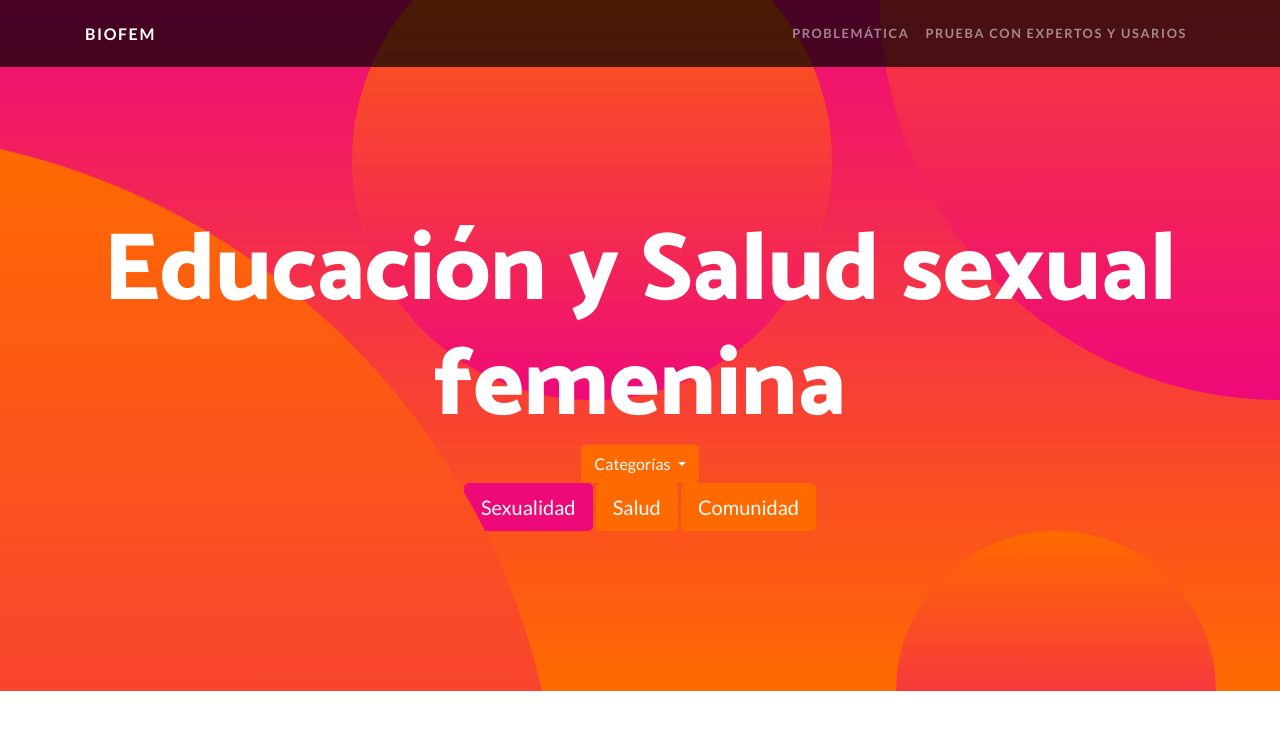
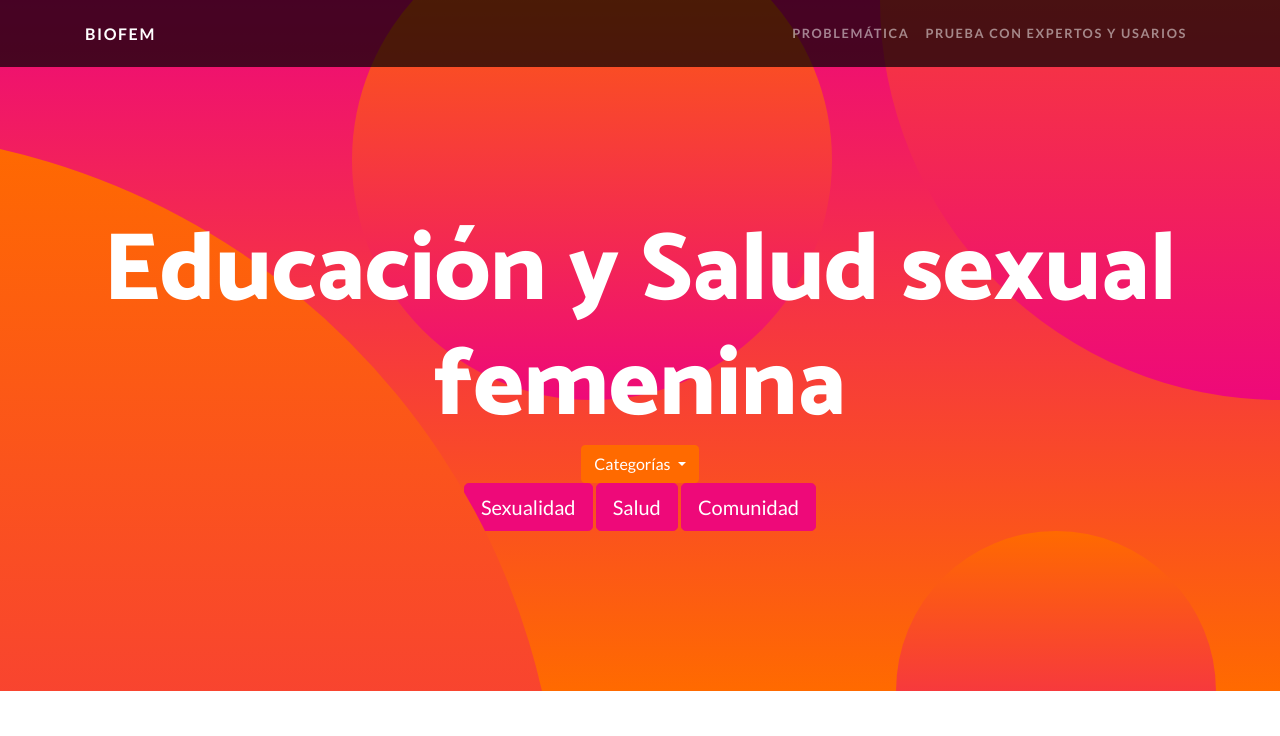
Before and after one commit to MelissaMP/ejemplo-pagina-web, a website: page index.html in a window 1280 px wide. Shown: the top 736 px of the page. Drawn offline with Linux system fonts and the light colour scheme; a script that the page names is missing.

Commit message:
Update index.html

```diff
--- a/index.html
+++ b/index.html
@@ -81,8 +81,8 @@
     <div class="bg-circle-4 bg-circle"></div>
 
 <a href="link1.html" class="btn btn-primary btn-lg " role="button" aria-pressed="true">Sexualidad</a>
-<a href="link2.html" class="btn btn-secondary btn-lg " role="button" aria-pressed="true">Salud</a>
-  <a href="link3.html" class="btn btn-secondary btn-lg " role="button" aria-pressed="true">Comunidad</a>
+<a href="link2.html" class="btn btn-primary btn-lg " role="button" aria-pressed="true">Salud</a>
+  <a href="link3.html" class="btn btn-primary btn-lg " role="button" aria-pressed="true">Comunidad</a>
   </header>
 
 
```
